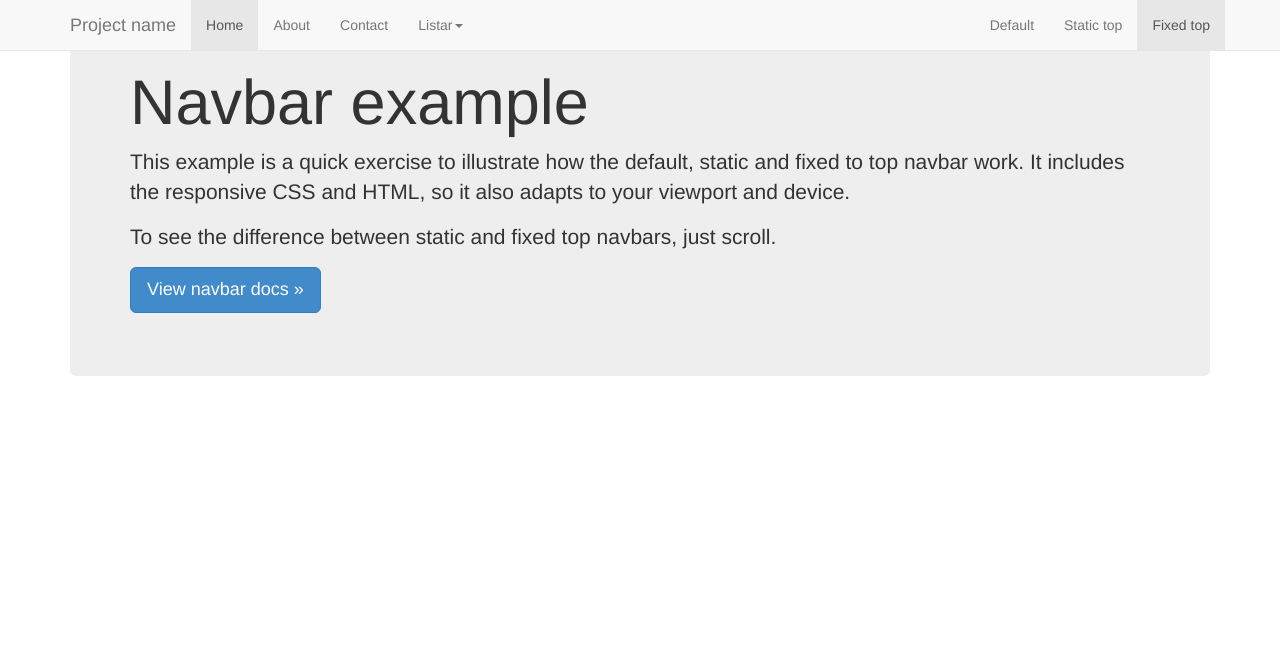
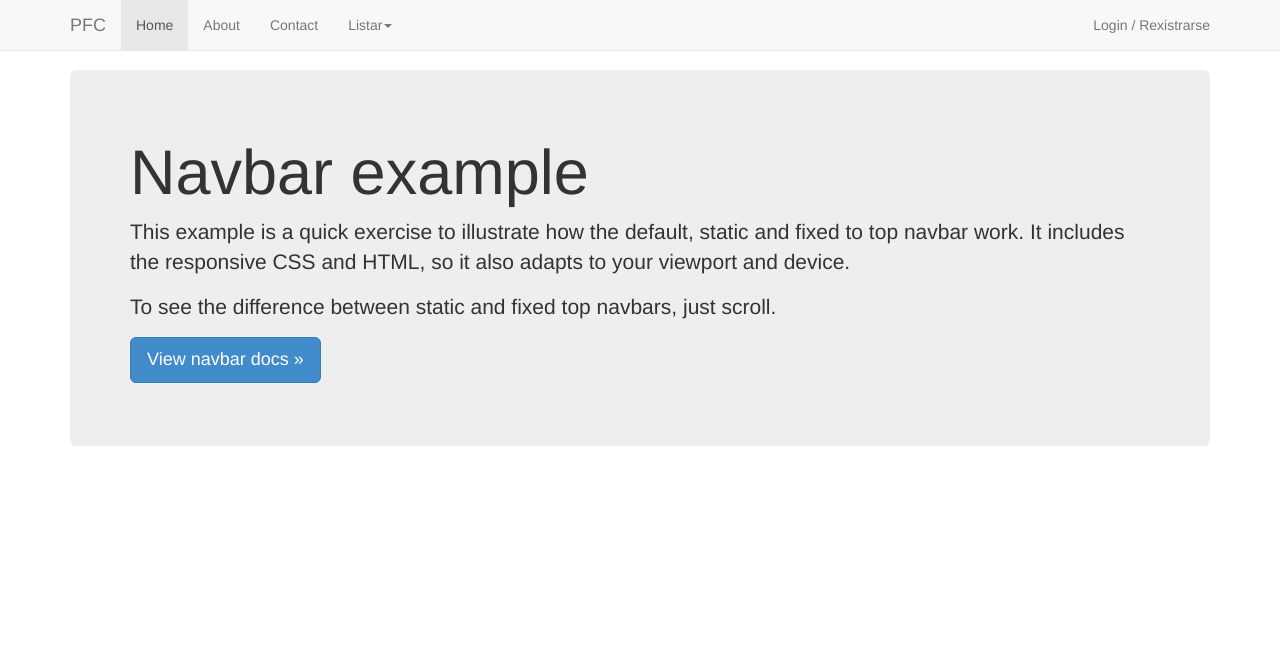
Before and after one commit to braisNQ/PFC, a PHP site: page / in a window 1280 px wide. Shown: the top 645 px of the page. Before the commit the page ends 313 px from the top, so only its background shows below. Run offline with PHP 8.4, Linux system fonts and the light colour scheme; some libraries are stand-ins or nearby versions.

Commit message:
20140721_1

```diff
--- /dev/null
+++ b/web/css/navbar-fixed-top.css
@@ -0,0 +1,4 @@
+body {
+  min-height: 2000px;
+  padding-top: 70px;
+}
--- a/web/index.php
+++ b/web/index.php
@@ -11,17 +11,13 @@
     <title>PFC</title>
 
     <!-- Bootstrap core CSS -->
-    <link href="../../dist/css/bootstrap.min.css" rel="stylesheet">
+    <link href="dist/css/bootstrap.min.css" rel="stylesheet">
 
     <!-- Custom styles for this template -->
-    <link href="navbar-fixed-top.css" rel="stylesheet">
+    <link href="css/navbar-fixed-top.css" rel="stylesheet">
 
-    <!-- Just for debugging purposes. Don't actually copy these 2 lines! -->
-    <!--[if lt IE 9]><script src="../../assets/js/ie8-responsive-file-warning.js"></script><![endif]-->
-    <script src="../../assets/js/ie-emulation-modes-warning.js"></script>
 
-    <!-- IE10 viewport hack for Surface/desktop Windows 8 bug -->
-    <script src="../../assets/js/ie10-viewport-bug-workaround.js"></script>
+
 
     <!-- HTML5 shim and Respond.js IE8 support of HTML5 elements and media queries -->
     <!--[if lt IE 9]>
@@ -42,7 +38,7 @@
             <span class="icon-bar"></span>
             <span class="icon-bar"></span>
           </button>
-          <a class="navbar-brand" href="#">Project name</a>
+          <a class="navbar-brand" href="#">PFC</a>
         </div>
         <div class="navbar-collapse collapse">
           <ul class="nav navbar-nav">
@@ -63,9 +59,7 @@
             </li>
           </ul>
           <ul class="nav navbar-nav navbar-right">
-            <li><a href="../navbar/">Default</a></li>
-            <li><a href="../navbar-static-top/">Static top</a></li>
-            <li class="active"><a href="./">Fixed top</a></li>
+            <li><a href="#" data-toggle="modal" data-target="#loginModal">Login / Rexistrarse</a></li>
           </ul>
         </div><!--/.nav-collapse -->
       </div>
@@ -83,6 +77,96 @@
         </p>
       </div>
 
+
+
+  <div class="modal fade" id="loginModal" tabindex="-1" role="dialog" aria-labelledby="basicModal" aria-hidden="true">
+  <div class="modal-dialog">
+    <div class="modal-content">
+      <div class="modal-header">
+        <button type="button" class="close" data-dismiss="modal" aria-hidden="true">&times;</button>
+        <h4 class="modal-title" id="myModalLabel">Benvid@</h4>
+      </div>
+      <div class="modal-body">
+      <br />
+      <div class="well">
+			<ul class="nav nav-tabs">
+				<li class="active"><a href="#login" data-toggle="tab">Login</a></li>
+				<li><a href="#create" data-toggle="tab">Create Account</a></li>
+			</ul>
+			<div id="myTabContent" class="tab-content">
+				<div class="tab-pane active in" id="login">
+					<form class="form-horizontal" role="form">
+					  <div class="form-group">
+					    <label for="inputEmail3" class="col-sm-2 control-label">Usuario</label>
+					    <div class="col-sm-10">
+					    	<div class="input-group">
+							  <span class="input-group-addon">@</span>
+					      		<input type="text" class="form-control" id="inputEmail3" placeholder="usuario">
+							</div>
+					    </div>
+					  </div>
+					  <div class="form-group">
+					    <label for="inputPassword3" class="col-sm-2 control-label">Password</label>
+					    <div class="col-sm-10">
+					      <input type="password" class="form-control" id="inputPassword3" placeholder="Password">
+					    </div>
+					  </div>
+					  <div class="form-group">
+					    <div class="col-sm-offset-2 col-sm-10">
+					      <div class="checkbox">
+					        <label>
+					          <input type="checkbox"> Non pechar a sesi&oacute;n
+					        </label>
+					      </div>
+					    </div>
+					  </div>
+					  <div class="form-group">
+					    <div class="col-sm-offset-2 col-sm-10">
+					      <button type="submit" class="btn btn-success">Login</button>
+					    </div>
+					  </div>
+					</form>
+				</div>
+				<div class="tab-pane fade" id="create">
+
+
+					<form class="form-horizontal" role="form" id="tab">
+  <div class="form-group">
+    <label for="inputUsuarioRexistro" class="col-sm-2 control-label">Usuario</label>
+    <div class="col-sm-10">
+      <input type="text" class="form-control" id="inputUsuarioRexistro" placeholder="usuario">
+    </div>
+  </div>
+    <div class="form-group">
+    <label for="inputNomeRexistro" class="col-sm-2 control-label">Nome</label>
+    <div class="col-sm-10">
+      <input type="text" class="form-control" id="inputNomeRexistro" placeholder="nome">
+    </div>
+  </div>
+  <div class="form-group">
+    <label for="inputPasswordRexistro" class="col-sm-2 control-label">Password</label>
+    <div class="col-sm-10">
+      <input type="password" class="form-control" id="inputPasswordRexistro" placeholder="Password">
+    </div>
+  </div>
+  <div class="form-group">
+    <div class="col-sm-offset-2 col-sm-10">
+      <button type="submit" class="btn btn-primary">Crear conta</button>
+    </div>
+  </div>
+</form>
+				</div>
+			</div>
+
+
+      </div>
+      <div class="modal-footer">&nbsp;</div>
+    </div>
+  </div>
+</div>
+
+
+
     </div> <!-- /container -->
 
 
@@ -90,6 +174,6 @@
     ================================================== -->
     <!-- Placed at the end of the document so the pages load faster -->
     <script src="https://ajax.googleapis.com/ajax/libs/jquery/1.11.0/jquery.min.js"></script>
-    <script src="../../dist/js/bootstrap.min.js"></script>
+    <script src="dist/js/bootstrap.min.js"></script>
   </body>
 </html>
```
